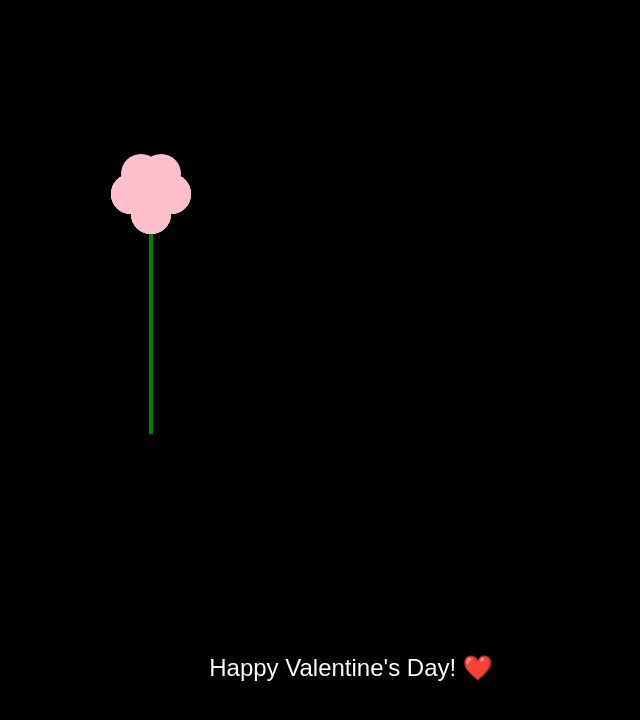
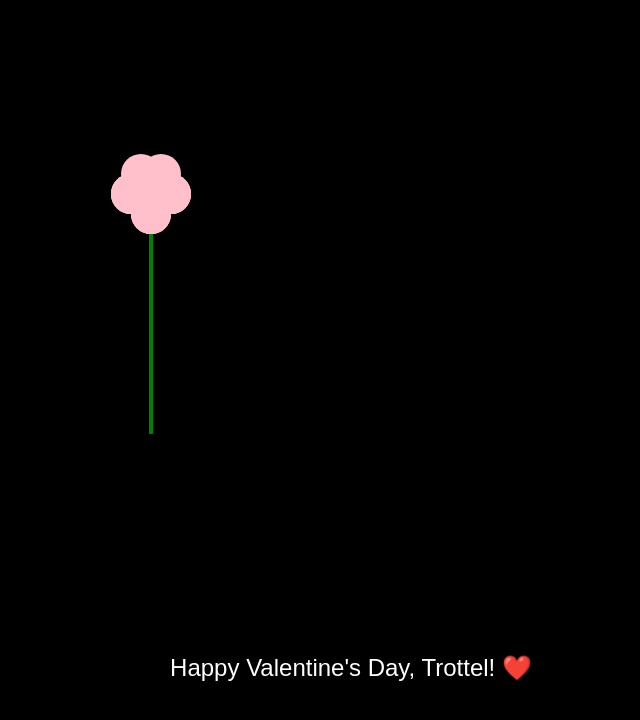
Before and after one commit to loick-b/rose-animation, a plain HTML site: page index.html in a window 1280 px wide. Shown: the whole page, without its empty margins (289-929 px from the left). Drawn offline with Linux system fonts and the light colour scheme.

Commit message:
Update index.html

```diff
--- a/index.html
+++ b/index.html
@@ -87,6 +87,6 @@
             <circle class="petal" cx="70" cy="60" r="20"/>
         </g>
     </svg>
-    <div class="message">Happy Valentine's Day! ❤️</div>
+    <div class="message">Happy Valentine's Day, Trottel! ❤️</div>
 </body>
 </html>
```
